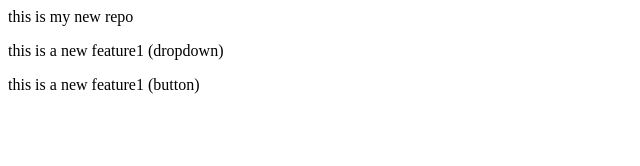
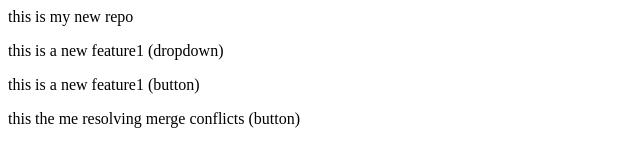
Before and after one commit to AmmanBilal/local_repo, a plain HTML site: page index.html in a window 1280 px wide. Shown: the whole page, without its empty margins (0-640 px from the left). Drawn offline with Linux system fonts and the light colour scheme.

Commit message:
add b-para

```diff
--- a/index.html
+++ b/index.html
@@ -3,3 +3,5 @@
 
 <p>this is a new feature1 (dropdown)</p>
 <p>this is a new feature1 (button)</p>
+
+<p>this the me resolving merge conflicts (button)</p>
```
